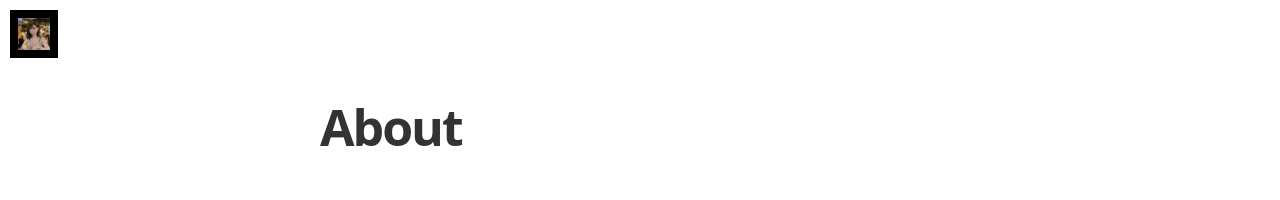
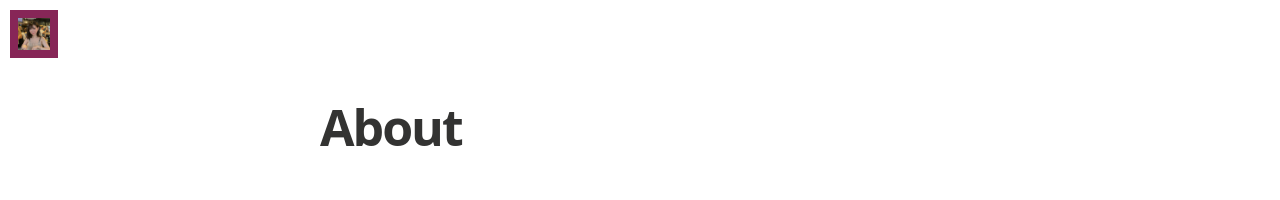
Before and after one commit to minniie/minniie.github.io, a Jekyll site: the page built from about.md, in a window 1280 px wide. Shown: the top 200 px of the page. Built offline with Jekyll 4.4.1, drawn with Linux system fonts in a browser that asks for light colours; nearby versions of some CDN libraries; some web fonts are replaced.

Commit message:
Update main.sass

```diff
--- a/css/main.sass
+++ b/css/main.sass
@@ -46,7 +46,7 @@ body
   top: 10px
   width: $rs*3
   height: $rs*3
-  background-color: #000
+  background-color: #872657
   overflow: hidden
   z-index: 99
   .logo
```
